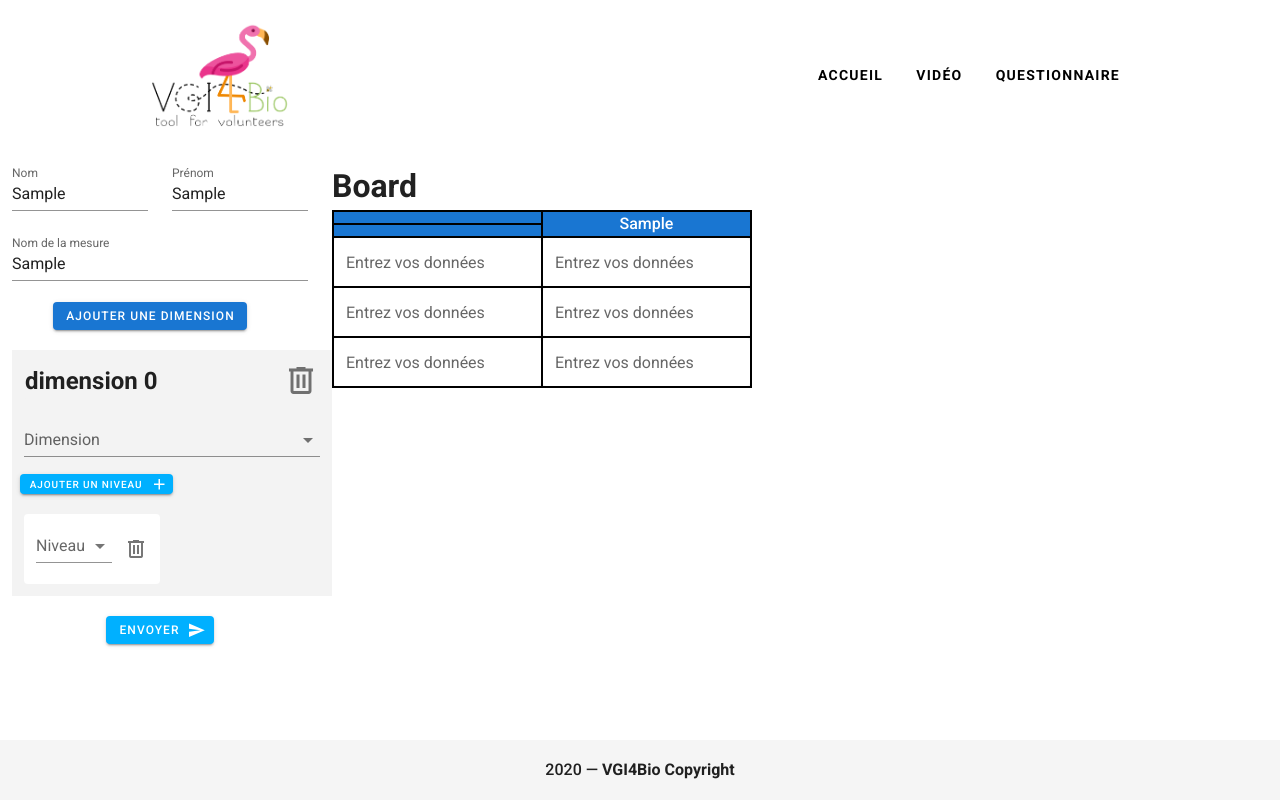
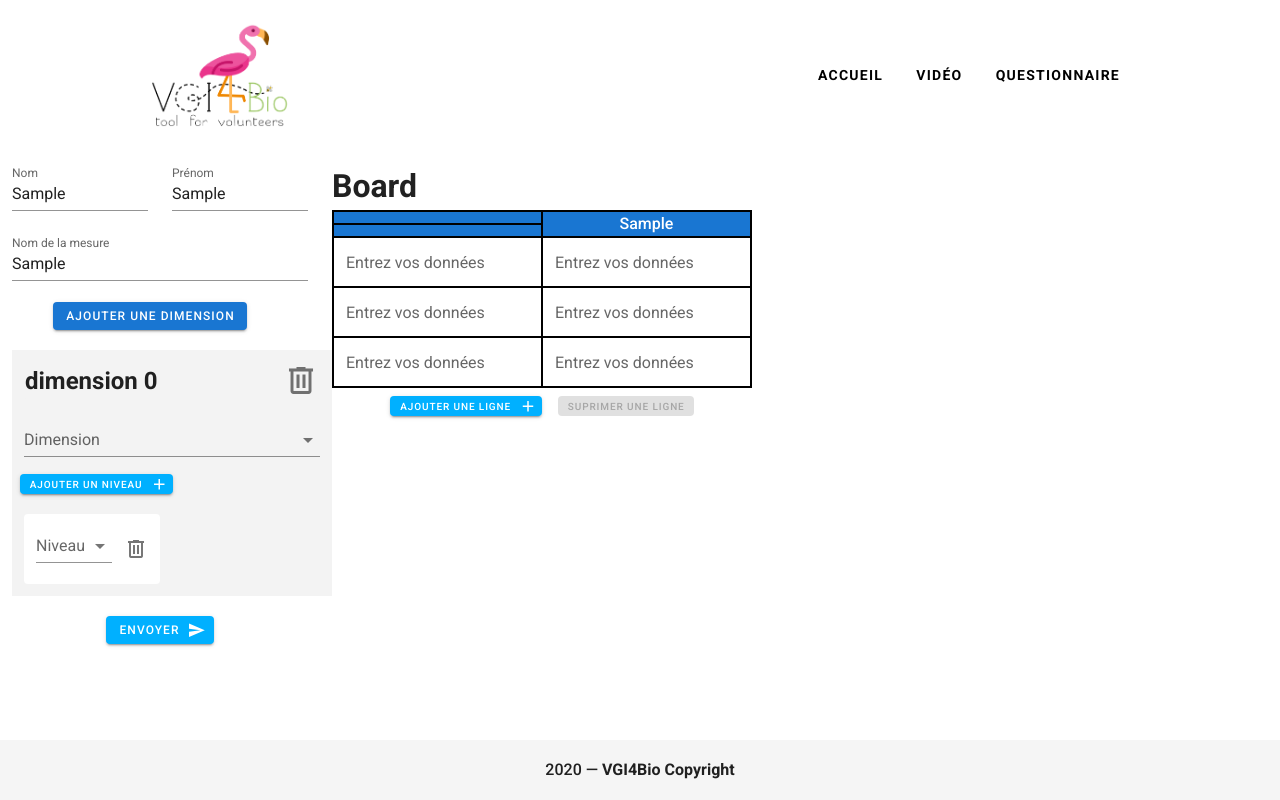
Before and after one commit to constantinfite/vgi-4-bio, a Vue app in the folder client/: page / in a window 1280 px wide. Both pictures are taken after typing "Sample", "Sample", "Sample" into the empty fields and a click on the button "AJOUTER UNE DIMENSION". Built offline with nearby package versions, Linux system fonts and the light colour scheme.

Commit message:
creation of add and delete line buttons for the board

```diff
--- a/client/src/components/Board.vue
+++ b/client/src/components/Board.vue
@@ -44,6 +44,29 @@
           </td>
         </tr>
       </tbody>
+      <tfoot>
+        <td :colspan="this.levels.length + 1" align="center">
+          <v-btn
+            x-small
+            color="light-blue accent-3"
+            class="ma-2 white--text"
+            @click="addLign()"
+            :disabled="nbline > 14"
+          >
+            Ajouter une ligne
+            <v-icon right dark>mdi-plus</v-icon>
+          </v-btn>
+
+          <v-btn
+            x-small
+            color="red accent-3"
+            class="ma-2 white--text"
+            @click="delLign()"
+            :disabled="nbline < 4"
+            >Suprimer une ligne</v-btn
+          >
+        </td>
+      </tfoot>
     </table>
   </div>
 </template>
@@ -52,14 +75,14 @@
 export default {
   props: {
     mesure: {
-      type: String
+      type: String,
     },
     datas: {
-      type: Array
+      type: Array,
     },
     refresh: {
-      type: Number
-    }
+      type: Number,
+    },
   },
   computed: {
     levels: function() {
@@ -73,18 +96,21 @@ export default {
         }
       }
       return levels;
-    }
+    },
   },
   data() {
     return {
-      nbline: 3
+      nbline: 3,
     };
   },
   methods: {
-    lenlevels(i) {
-      return parseInt(12 / this.datas[i].level.length);
-    }
-  }
+    addLign() {
+      return (this.nbline += 1);
+    },
+    delLign() {
+      return (this.nbline -= 1);
+    },
+  },
 };
 </script>
 
@@ -98,8 +124,11 @@ export default {
 
 table {
   border-collapse: collapse;
-  border: 1px solid #1976d2;
-  background-color: #f3f3f3;
+  background-color: #ffffff;
+}
+
+tfoot td {
+  border: none;
 }
 
 th {
```
